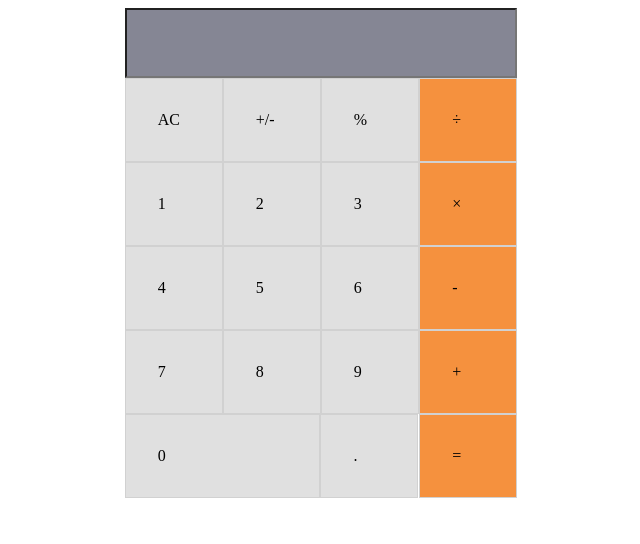
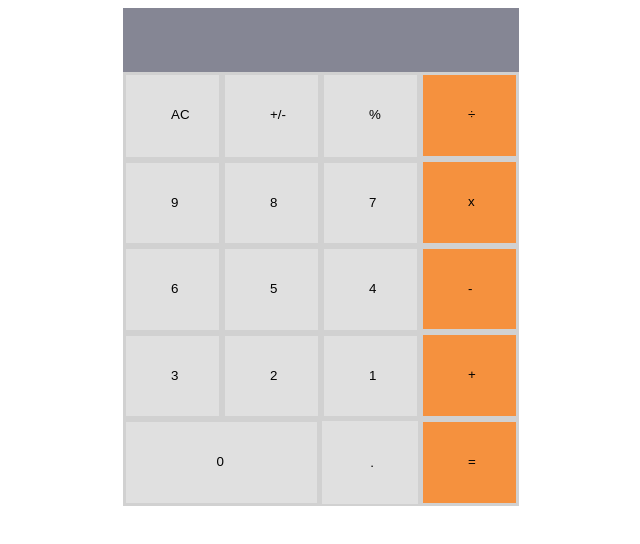
Before and after one commit to MeqdamAlqudah/calculator-with-react, a React (Create React App) app: page / in a window 1280 px wide. Shown: the top 544 px of the page, without its empty margins (327-967 px from the left). Built offline with nearby package versions, Linux system fonts and the light colour scheme.

Commit message:
feature/events

```diff
--- a/package.json
+++ b/package.json
@@ -6,6 +6,8 @@
     "@testing-library/jest-dom": "^5.16.1",
     "@testing-library/react": "^12.1.2",
     "@testing-library/user-event": "^13.5.0",
+    "big.js": "^6.1.1",
+    "prop-types": "^15.8.1",
     "react": "^17.0.2",
     "react-dom": "^17.0.2",
     "react-scripts": "^5.0.0",
--- a/src/components/Buttons/CalculatorOperations.js
+++ b/src/components/Buttons/CalculatorOperations.js
@@ -1,18 +1,23 @@
-import { React, Component } from 'react';
+import PropTypes from 'prop-types';
+import React from 'react';
 import classes from './CalculatorOperations.module.css';
 // eslint-disable-next-line react/prefer-stateless-function
-class CalculatorOperations extends Component {
+class CalculatorOperations extends React.Component {
   render() {
+    const { onclick } = this.props;
     return (
       <div className={classes.div}>
         <ul className={classes.ul}>
-          <li>AC</li>
-          <li>+/-</li>
-          <li>%</li>
+          <li><button type="button" onClick={onclick} name="AC">AC</button></li>
+          <li><button type="button" onClick={onclick} name="+/-">+/-</button></li>
+          <li><button type="button" onClick={onclick} name="%">%</button></li>
         </ul>
       </div>
     );
   }
 }
 
+CalculatorOperations.propTypes = {
+  onclick: PropTypes.func.isRequired,
+};
 export default CalculatorOperations;
--- a/src/components/Buttons/CalculatorOperations.module.css
+++ b/src/components/Buttons/CalculatorOperations.module.css
@@ -11,9 +11,15 @@
 
 .ul li {
   background-color: #e0e0e0;
-  width: 2rem;
-  padding: 2rem;
   border: 1px;
   border-color: #d1d1d1;
   border-style: solid;
 }
+
+.ul li button {
+  background-color: #e0e0e0;
+  width: 2rem;
+  padding: 2rem 3rem 34.5px 45px;
+  border-color: #d1d1d1;
+  border-style: solid;
+}
--- a/src/components/Buttons/Input.js
+++ b/src/components/Buttons/Input.js
@@ -1,10 +1,15 @@
+import PropTypes from 'prop-types';
 import { React, Component } from 'react';
 import classes from './Input.module.css';
 // eslint-disable-next-line react/prefer-stateless-function
 class Input extends Component {
   render() {
-    return (<input type="number" className={classes.input} />);
+    const { value } = this.props;
+    return (<p className={classes.input}>{value}</p>);
   }
 }
 
+Input.propTypes = {
+  value: PropTypes.string.isRequired,
+};
 export default Input;
--- a/src/components/Buttons/Input.module.css
+++ b/src/components/Buttons/Input.module.css
@@ -1,8 +1,11 @@
 .input {
   background-color: #858694;
-  height: 4rem;
+  height: 2rem;
+  padding: 1rem;
   grid-column-start: 1;
   grid-column-end: 3;
   color: white;
   padding-left: 9px;
+  margin: 0;
+  font-family: sans-serif;
 }
--- a/src/components/Buttons/Numbers.js
+++ b/src/components/Buttons/Numbers.js
@@ -1,26 +1,32 @@
+import PropTypes from 'prop-types';
 import { React, Component } from 'react';
 import classes from './Numbers.module.css';
 // eslint-disable-next-line react/prefer-stateless-function
 class Numbers extends Component {
   render() {
     const numbers = Array.from(Array(10).keys());
+    numbers.reverse();
+    const { onclick } = this.props;
     return (
       <div className={classes.div}>
         <ul className={classes.ul}>
           {numbers.map((el) => (el === 0 ? (
             <li key={el} className={classes.Zero}>
-              {el}
+              <button type="button" onClick={onclick} name={el}>{el}</button>
             </li>
           ) : (
             <li key={el}>
-              {el}
+              <button type="button" onClick={onclick} name={el}>{el}</button>
             </li>
           )))}
-          <li className={classes.dot}>.</li>
+          <button className={classes.dot} type="button" onClick={onclick} name=".">.</button>
         </ul>
       </div>
     );
   }
 }
 
+Numbers.propTypes = {
+  onclick: PropTypes.func.isRequired,
+};
 export default Numbers;
--- a/src/components/Buttons/Numbers.module.css
+++ b/src/components/Buttons/Numbers.module.css
@@ -9,14 +9,12 @@
   box-sizing: border-box;
   margin: 0;
   flex-wrap: wrap;
-  width: 19rem;
+  width: 21rem;
   padding: 0;
 }
 
 .ul li {
   background-color: #e0e0e0;
-  width: 2rem;
-  padding: 2rem;
   border: 1px;
   border-color: #d1d1d1;
   border-style: solid;
@@ -24,9 +22,27 @@
 
 .ul .Zero {
   order: 9;
-  width: 8.1rem;
+  width: 12.2rem;
 }
 
 .ul .dot {
   order: 10;
+  background-color: #e0e0e0;
+  width: 2rem;
+  padding: 2rem 3rem 2rem 3rem;
+  border-color: #d1d1d1;
+  border-style: solid;
 }
+
+.ul li button {
+  background-color: #e0e0e0;
+  width: 2rem;
+  padding: 2rem 3rem 33.4px 45px;
+  border-color: #d1d1d1;
+  border-style: solid;
+}
+
+.ul .Zero button {
+  order: 9;
+  width: 12.2rem;
+}
--- a/src/components/Buttons/SimpleOperations.js
+++ b/src/components/Buttons/SimpleOperations.js
@@ -1,20 +1,39 @@
+import PropTypes from 'prop-types';
 import { React, Component } from 'react';
 import classes from './SimpleOperations.module.css';
 // eslint-disable-next-line react/prefer-stateless-function
 class SimpleOperations extends Component {
   render() {
+    const { onclick } = this.props;
     return (
       <div className={classes.div}>
         <ul className={classes.ul}>
-          <li>÷</li>
-          <li>×</li>
-          <li>-</li>
-          <li>+</li>
-          <li>=</li>
+          <li>
+            {' '}
+            <button type="button" onClick={onclick} name="÷">÷</button>
+          </li>
+          <li>
+            {' '}
+            <button type="button" onClick={onclick} name="x">x</button>
+          </li>
+          <li>
+            {' '}
+            <button type="button" onClick={onclick} name="-">-</button>
+          </li>
+          <li>
+            {' '}
+            <button type="button" onClick={onclick} name="+">+</button>
+          </li>
+          <li>
+            {' '}
+            <button type="button" onClick={onclick} name="=">=</button>
+          </li>
         </ul>
       </div>
     );
   }
 }
-
+SimpleOperations.propTypes = {
+  onclick: PropTypes.func.isRequired,
+};
 export default SimpleOperations;
--- a/src/components/Buttons/SimpleOperations.module.css
+++ b/src/components/Buttons/SimpleOperations.module.css
@@ -11,9 +11,15 @@
 
 .ul li {
   background-color: #f5913e;
-  width: 2rem;
-  padding: 2rem;
   border: 1px;
   border-color: #d1d1d1;
   border-style: solid;
 }
+
+.ul li button {
+  background-color: #f5913e;
+  width: 2rem;
+  padding: 2rem 3rem 33.8px 45px;
+  border-color: #d1d1d1;
+  border-style: solid;
+}
--- a/src/components/Calculator.js
+++ b/src/components/Calculator.js
@@ -1,18 +1,37 @@
-import { React, Component } from 'react';
+import React from 'react';
 import CalculatorOperations from './Buttons/CalculatorOperations';
 import Numbers from './Buttons/Numbers';
 import SimpleOperations from './Buttons/SimpleOperations';
 import classes from './Calculator.module.css';
 import Input from './Buttons/Input';
+import calculate from './logic/calculate';
+// import calculate from './logic/calculate';
 // eslint-disable-next-line react/prefer-stateless-function
-class Calculator extends Component {
+class Calculator extends React.Component {
+  constructor(props) {
+    super(props);
+    this.state = { calc: {}, innerText: '' };
+    this.changeHandler = this.changeHandler.bind(this);
+  }
+
+  changeHandler(e) {
+    const { calc } = this.state;
+    const buttonName = e.target.name;
+    const newCalc = calculate(calc, buttonName);
+    this.setState({ calc: newCalc, innerText: `${newCalc.next ? newCalc.next : ''} ${newCalc.operation ? newCalc.operation : ''} ${newCalc.total ? newCalc.total : ''}` });
+  }
+
   render() {
+    // const finallClaultaions = (total, operation, next) => {
+    //   calculate({ total, next, operation });
+    // };
+    const { innerText } = this.state;
     return (
       <div className={classes.container}>
-        <Input />
-        <CalculatorOperations />
-        <Numbers />
-        <SimpleOperations />
+        <Input value={innerText} />
+        <CalculatorOperations onclick={this.changeHandler} />
+        <Numbers onclick={this.changeHandler} />
+        <SimpleOperations onclick={this.changeHandler} />
       </div>
     );
   }
--- /dev/null
+++ b/src/components/logic/calculate.js
@@ -0,0 +1,129 @@
+import operate from './operate';
+
+function isNumber(item) {
+  return !!item.match(/[0-9]+/);
+}
+
+/**
+ * Given a button name and a calculator data object, return an updated
+ * calculator data object.
+ *
+ * Calculator data object contains:
+ *   total:s      the running total
+ *   next:String       the next number to be operated on with the total
+ *   operation:String  +, -, etc.
+ */
+export default function calculate(obj, buttonName) {
+  if (buttonName === 'AC') {
+    return {
+      total: null,
+      next: null,
+      operation: null,
+    };
+  }
+
+  if (isNumber(buttonName)) {
+    if (buttonName === '0' && obj.next === '0') {
+      return {};
+    }
+    // If there is an operation, update next
+    if (obj.operation) {
+      if (obj.next) {
+        return { ...obj, next: obj.next + buttonName };
+      }
+      return { ...obj, next: buttonName };
+    }
+    // If there is no operation, update next and clear the value
+    if (obj.next) {
+      return {
+        next: obj.next + buttonName,
+        total: null,
+      };
+    }
+    return {
+      next: buttonName,
+      total: null,
+    };
+  }
+
+  if (buttonName === '.') {
+    if (obj.next) {
+      if (obj.next.includes('.')) {
+        return { ...obj };
+      }
+      return { ...obj, next: `${obj.next}.` };
+    }
+    if (obj.operation) {
+      return { next: '0.' };
+    }
+    if (obj.total) {
+      if (obj.total.includes('.')) {
+        return {};
+      }
+      return { total: `${obj.total}.` };
+    }
+    return { total: '0.' };
+  }
+
+  if (buttonName === '=') {
+    if (obj.next && obj.operation) {
+      return {
+        total: operate(obj.total, obj.next, obj.operation),
+        next: null,
+        operation: null,
+      };
+    }
+    // '=' with no operation, nothing to do
+    return {};
+  }
+
+  if (buttonName === '+/-') {
+    if (obj.next) {
+      return { ...obj, next: (-1 * parseFloat(obj.next)).toString() };
+    }
+    if (obj.total) {
+      return { ...obj, total: (-1 * parseFloat(obj.total)).toString() };
+    }
+    return {};
+  }
+
+  // Button must be an operation
+
+  // When the user presses an operation button without having entered
+  // a number first, do nothing.
+  // if (!obj.next && !obj.total) {
+  //   return {};
+  // }
+
+  // User pressed an operation after pressing '='
+  if (!obj.next && obj.total && !obj.operation) {
+    return { ...obj, operation: buttonName };
+  }
+
+  // User pressed an operation button and there is an existing operation
+  if (obj.operation) {
+    if (obj.total && !obj.next) {
+      return { ...obj, operation: buttonName };
+    }
+
+    return {
+      total: operate(obj.total, obj.next, obj.operation),
+      next: null,
+      operation: buttonName,
+    };
+  }
+
+  // no operation yet, but the user typed one
+
+  // The user hasn't typed a number yet, just save the operation
+  if (!obj.next) {
+    return { operation: buttonName };
+  }
+
+  // save the operation and shift 'next' into 'total'
+  return {
+    total: obj.next,
+    next: null,
+    operation: buttonName,
+  };
+}
--- /dev/null
+++ b/src/components/logic/operate.js
@@ -0,0 +1,30 @@
+import Big from 'big.js';
+
+export default function operate(numberOne, numberTwo, operation) {
+  const one = Big(numberOne);
+  const two = Big(numberTwo);
+  if (operation === '+') {
+    return one.plus(two).toString();
+  }
+  if (operation === '-') {
+    return one.minus(two).toString();
+  }
+  if (operation === 'x') {
+    return one.times(two).toString();
+  }
+  if (operation === '÷') {
+    try {
+      return one.div(two).toString();
+    } catch (err) {
+      return "Can't divide by 0.";
+    }
+  }
+  if (operation === '%') {
+    try {
+      return one.mod(two).toString();
+    } catch (err) {
+      return "Can't find modulo as can't divide by 0.";
+    }
+  }
+  throw Error(`Unknown operation '${operation}'`);
+}
```
Also changed, not shown: 1 other file (tests, documents, lock files or other folders).
